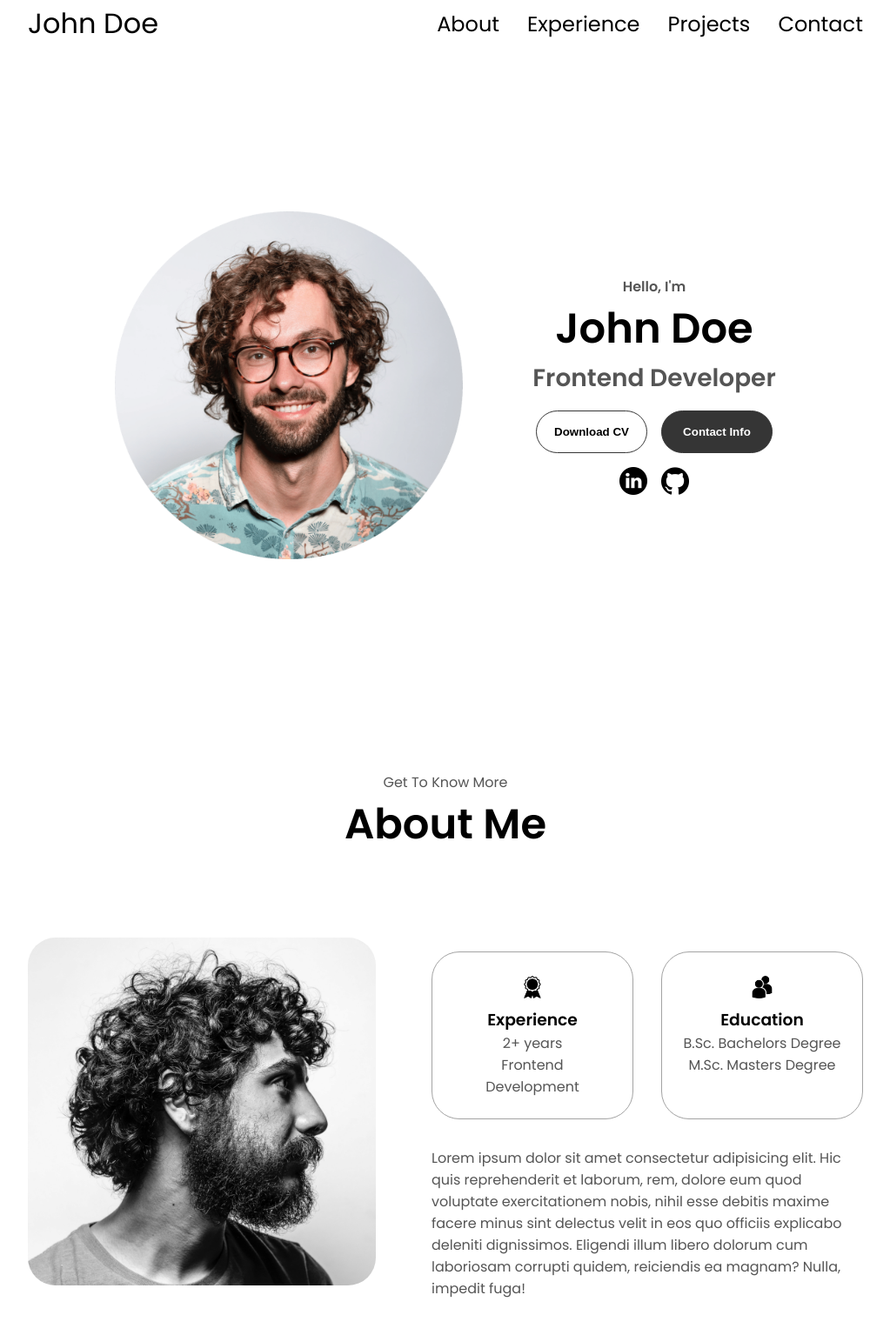
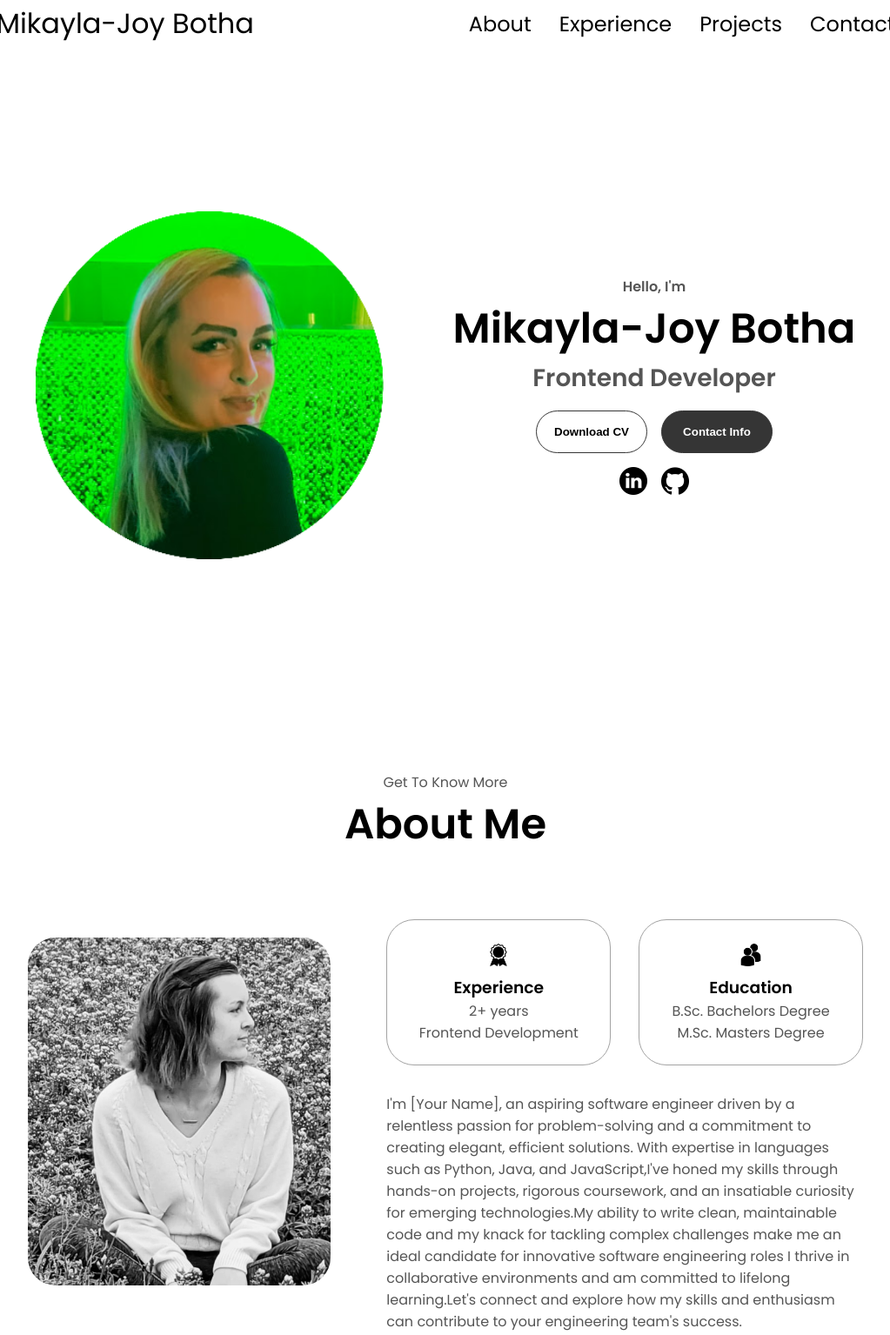
Before and after one commit to mikaylajbotha/Porfolio, a plain HTML site: page index.html in a window 1280 px wide. Shown: the part 41-1576 px from the top of the page at 87% size, without its empty margins (128-1151 px from the left). Drawn offline with Linux system fonts and the light colour scheme; files whose address does not match are found by name.

Commit message:
updated new prof

```diff
--- a/index.html
+++ b/index.html
@@ -10,7 +10,7 @@
   </head>
   <body>
     <nav id="desktop-nav">
-      <div class="logo">John Doe</div>
+      <div class="logo">Mikayla-Joy Botha</div>
       <div>
         <ul class="nav-links">
           <li><a href="#about">About</a></li>
@@ -21,7 +21,7 @@
       </div>
     </nav>
     <nav id="hamburger-nav">
-      <div class="logo">John Doe</div>
+      <div class="logo">Mikayla-Joy Botha</div>
       <div class="hamburger-menu">
         <div class="hamburger-icon" onclick="toggleMenu()">
           <span></span>
@@ -38,16 +38,16 @@
     </nav>
     <section id="profile">
       <div class="section__pic-container">
-        <img src="./assets/profile-pic.png" alt="John Doe profile picture" />
+        <img src="./assets/mikayla1.png" alt="Mikayla-Joy Botha profile picture" />
       </div>
       <div class="section__text">
         <p class="section__text__p1">Hello, I'm</p>
-        <h1 class="title">John Doe</h1>
+        <h1 class="title">Mikayla-Joy Botha</h1>
         <p class="section__text__p2">Frontend Developer</p>
         <div class="btn-container">
           <button
             class="btn btn-color-2"
-            onclick="window.open('./assets/resume-example.pdf')"
+            onclick="window.open('./assets/Mikayla Botha CV.pdf')"
           >
             Download CV
           </button>
@@ -60,13 +60,13 @@
             src="./assets/linkedin.png"
             alt="My LinkedIn profile"
             class="icon"
-            onclick="location.href='https://linkedin.com/'"
+            onclick="location.href='https://linkedin.com/in/mikayla-botha-349979a6'"
           />
           <img
             src="./assets/github.png"
             alt="My Github profile"
             class="icon"
-            onclick="location.href='https://github.com/'"
+            onclick="location.href='https://github.com/mikaylajbotha'"
           />
         </div>
       </div>
@@ -77,7 +77,7 @@
       <div class="section-container">
         <div class="section__pic-container">
           <img
-            src="./assets/about-pic.png"
+            src="./assets/about.jpg"
             alt="Profile picture"
             class="about-pic"
           />
@@ -105,12 +105,14 @@
           </div>
           <div class="text-container">
             <p>
-              Lorem ipsum dolor sit amet consectetur adipisicing elit. Hic quis
-              reprehenderit et laborum, rem, dolore eum quod voluptate
-              exercitationem nobis, nihil esse debitis maxime facere minus sint
-              delectus velit in eos quo officiis explicabo deleniti dignissimos.
-              Eligendi illum libero dolorum cum laboriosam corrupti quidem,
-              reiciendis ea magnam? Nulla, impedit fuga!
+              I'm [Your Name], an aspiring software engineer driven by a relentless passion for
+              problem-solving and a commitment to creating elegant, efficient solutions.
+              With expertise in languages such as Python, Java, and JavaScript,I've honed my skills through hands-on projects,
+              rigorous coursework, and an insatiable curiosity for emerging technologies.My ability to write clean, maintainable
+              code and my knack for tackling complex challenges make me an ideal candidate for innovative software engineering roles
+              I thrive in collaborative environments and am committed to lifelong learning.Let's connect and explore how my skills and enthusiasm can contribute
+              to your engineering team's success.
+
             </p>
           </div>
         </div>
@@ -352,7 +354,7 @@
             alt="Email icon"
             class="icon contact-icon email-icon"
           />
-          <p><a href="mailto:examplemail@gmail.com">Example@gmail.com</a></p>
+          <p><a href="mailto:mikaylajbotha@gmail.com">mikaylajbotha@gmail.com</a></p>
         </div>
         <div class="contact-info-container">
           <img
@@ -375,7 +377,7 @@
           </ul>
         </div>
       </nav>
-      <p>Copyright &#169; 2023 John Doe. All Rights Reserved.</p>
+      <p>Copyright &#169; 2023 Mikayla-Joy Botha. All Rights Reserved.</p>
     </footer>
     <script src="script.js"></script>
   </body>
```
Also changed, not shown: assets/about-pic.png (deleted), assets/about.jpg (added), assets/mikayla1.png (added), assets/profile-pic-2.png (deleted), project-2.png (renamed from assets/project-2.png), 2 other files.
